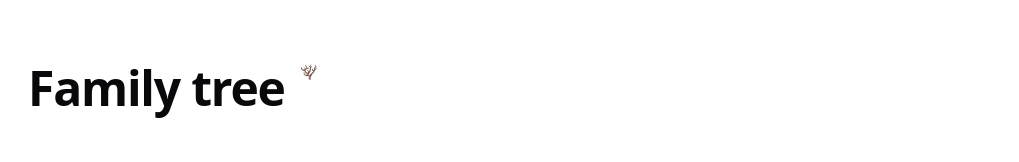
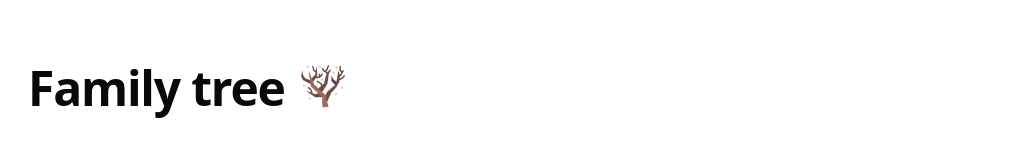
Before and after one commit to cristidraghici/family-tree, a React (Vite) app: page / in a window 1280 px wide. Shown: the top 162 px of the page, without its empty margins (52-1071 px from the left). Built offline with nearby package versions, Linux system fonts and the light colour scheme.

Commit message:
update the tree image

```diff
--- a/src/components/Logo.tsx
+++ b/src/components/Logo.tsx
@@ -1,11 +1,11 @@
-import TREE_IMAGE from '/tree-16px.png'
+import TreePNG from '/tree.png'
 
 const Logo = () => {
   return (
-    <div className="flex gap-4 align-middle">
+    <div className="flex gap-4">
       <h1>Family tree</h1>
       <a href="https://cristidraghici.github.io/family-tree/" target="_blank">
-        <img src={TREE_IMAGE} className="logo" alt="App logo" />
+        <img src={TreePNG} className="logo" alt="Family tree" width={44} />
       </a>
     </div>
   )
```
Also changed, not shown: public/tree-16px.png (deleted), public/tree.png (added).
